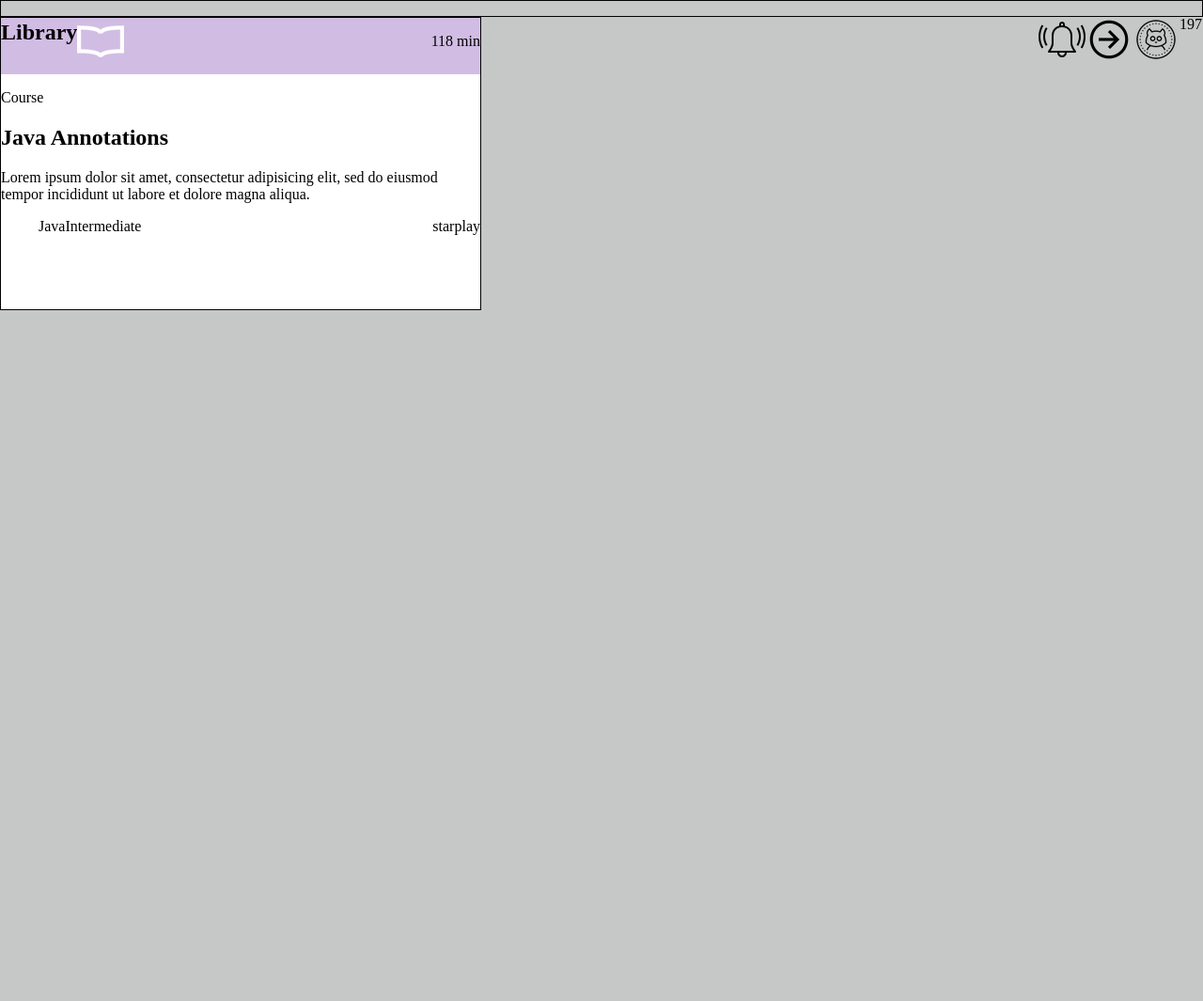
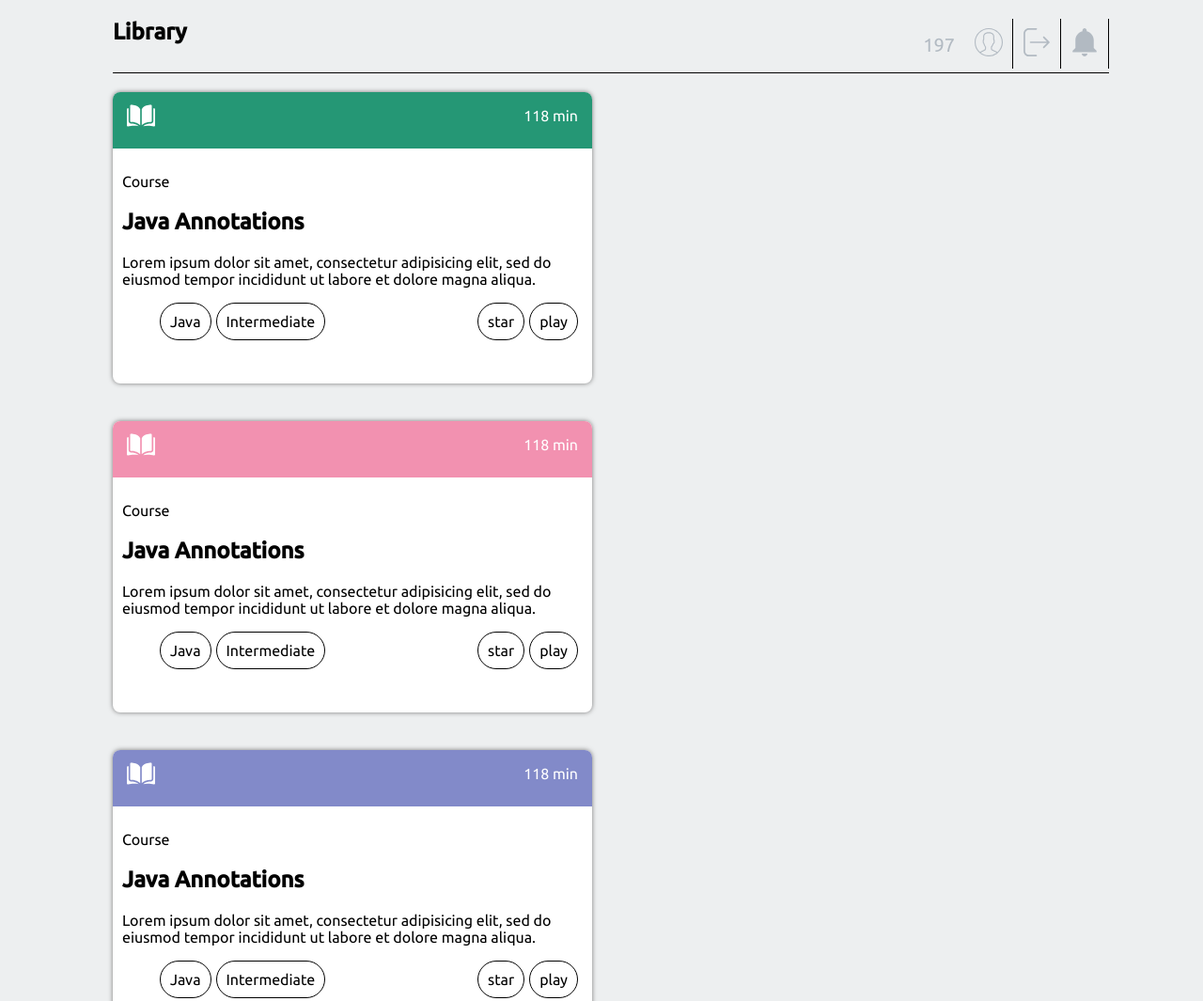
Before and after one commit to sailor27/treehouse-library, a plain HTML site: page index.html in a window 1280 px wide. Shown: the top 1065 px of the page at 94% size. Before the commit the page ends 800 px from the top, so only its background shows below. Drawn offline with Linux system fonts and the light colour scheme.

Commit message:
Style boxes using CSS. Change img files. Change colors. Position elements.

```diff
--- a/css/styles.css
+++ b/css/styles.css
@@ -10,63 +10,127 @@
   clear:both;
 }
 
+img {
+  width: 30px;
+}
+
 body {
   margin: 0;
   padding: 0;
-  background-color: #C6C8C8;
+  background-color: #edeff0;
   height: 100%;
   width: auto;
+  font-family: 'Ubuntu', sans-serif;
 }
 
 li {
   list-style: none;
   display: inline;
 }
-nav {
-  border: 1px black solid;
+
+.container {
+  margin-left: 100px;
+  margin-right: 100px;
 }
-nav li{
+.nav {
+  border-bottom: 1px black solid;
+  overflow: auto;
+  width: 1060px;
+  margin-left: 20px;
+
+}
+.nav li {
   float: right;
+  border-right: 1px #000 solid;
+  padding: 10px;
+  margin-top: 4px;
+  margin-bottom: 4px;
 }
-nav h2{
+
+.nav li:last-child {
+  margin-top: 10px;
+  border-right: 1px #edeff0 solid;
+  color: #b2bac2;
+  font-size: 20px;
+}
+
+.nav li:nth-last-child(an+b)
+
+.nav li:first-child {
+  border-right: 1px #edeff0 solid;
+}
+
+.nav h2 {
   float: left;
 }
 
-.box { /*all boxes*/
+.box {
   width: 510px;
   height: 310px;
+  /*border: 1px, #000, solid;*/
+  background: #FFF;
+  float: left;
+  margin-top: 20px;
+  margin-right: 20px;
+  margin-bottom: 20px;
+  margin-left: 20px;
+  border-radius: 8px;
+  box-shadow: 0 0 5px #777777;
+}
 
-  border: 1px, #000, solid;
+.box-content {
+  padding:10px;
+}
 
-  background: #FFF;
+
+li.left {
+  margin-right: 5px;
+}
+
+li.right {
+  margin-right: 5px;
+}
+
+.box-content li {
+  padding: 10px;
+  border: 1px #000 solid;
+  border-radius: 50px;
+
 }
 
 .box-header {/*all box headers*/
-background: #D1BCE3;
-width: 510px;
-height: 60px;
+  width: 480px;
+  height: 60px;
+  padding-left: 15px;
+  padding-right: 15px;
+  border-top-left-radius: 8px;
+  border-top-right-radius: 8px;
 }
 
 .box-header p{
   float: right;
+  color: #fff;
 }
 
 .box-header img{
   float: left;
+  margin-top: 10px;
 }
 
+
+
 #header1 {
- background: #D1BCE3;
+ background: #259775;
 }
 
 #header2{
-  background: #C49BBB;
+  background: #f291b0;
 }
 
 #header3{
- background: #A1867F;
+ background: #828ac9;
 }
 
 #header4 {
-  background: #C6C8C8;
+  background: #259775;
 }
--- a/index.html
+++ b/index.html
@@ -2,27 +2,30 @@
 <html>
   <head>
     <meta charset="utf-8">
+    <link href="https://fonts.googleapis.com/css?family=Ubuntu:300,400,500" rel="stylesheet">
     <link rel="stylesheet" href="css/styles.css">
     <title>Treehouse</title>
   </head>
   <body>
     <div class="container">
 
-      <nav>
+      <div class="nav">
         <h2>Library</h2>
         <ul>
+          <li> <img src="img/notification.svg" alt="notification"></li>
+          <li> <img src="img/arrow.svg" alt="arrow"></li>
+          <li> <img src="img/profile.svg" alt="profile pic"></li>
           <li>197</li>
-          <li> <img src="img/profile.png" alt="profile pic"></li>
-          <li> <img src="img/arrow.png" alt="arrow"></li>
-          <li> <img src="img/notification.png" alt="notification"></li>
         </ul>
-      </nav>
+      </div>
+      <div id="wrapper">
 
         <div class="box">
           <div class="box-header" id="header1">
-          <img src="img/book.png">
+            <img src="img/book.svg">
             <p>118 min</p>
           </div>
+          <div class="box-content">
             <p>Course</p>
             <h2>Java Annotations</h2>
             <p>Lorem ipsum dolor sit amet, consectetur adipisicing elit, sed do eiusmod tempor incididunt ut labore et dolore magna aliqua.</p>
@@ -33,15 +36,67 @@
               <li class="right">star</li>
             </ul>
           </div>
+        </div>
 
-      <!-- <div class="box">
-      </div>
         <div class="box">
 
+          <div class="box-header" id="header2">
+            <img src="img/book.svg">
+            <p>118 min</p>
           </div>
+
+          <div class="box-content">
+            <p>Course</p>
+            <h2>Java Annotations</h2>
+            <p>Lorem ipsum dolor sit amet, consectetur adipisicing elit, sed do eiusmod tempor incididunt ut labore et dolore magna aliqua.</p>
+            <ul>
+              <li class="left">Java</li>
+              <li class="left">Intermediate</li>
+              <li class="right">play</li>
+              <li class="right">star</li>
+            </ul>
+          </div>
+        </div>
+
+        <div class="box">
+          <div class="box-header" id="header3">
+            <img src="img/book.svg">
+            <p>118 min</p>
+          </div>
+
+          <div class="box-content">
+            <p>Course</p>
+            <h2>Java Annotations</h2>
+            <p>Lorem ipsum dolor sit amet, consectetur adipisicing elit, sed do eiusmod tempor incididunt ut labore et dolore magna aliqua.</p>
+            <ul>
+              <li class="left">Java</li>
+              <li class="left">Intermediate</li>
+              <li class="right">play</li>
+              <li class="right">star</li>
+            </ul>
+          </div>
+        </div>
+
         <div class="box">
 
-      </div> -->
+          <div class="box-header" id="header4">
+            <img src="img/book.svg">
+            <p>118 min</p>
+          </div>
+          <div class="box-content">
+            <p>Course</p>
+            <h2>Java Annotations</h2>
+            <p>Lorem ipsum dolor sit amet, consectetur adipisicing elit, sed do eiusmod tempor incididunt ut labore et dolore magna aliqua.</p>
+            <ul>
+              <li class="left">Java</li>
+              <li class="left">Intermediate</li>
+              <li class="right">play</li>
+              <li class="right">star</li>
+            </ul>
+          </div>
+        </div>
+      </div>
+
 
     </div>
   </body>
```
Also changed, not shown: img/arrow.svg (added), img/book.svg (added), img/notification.svg (added), img/profile.svg (added). Lines whose indentation alone changed are shown as unchanged.
